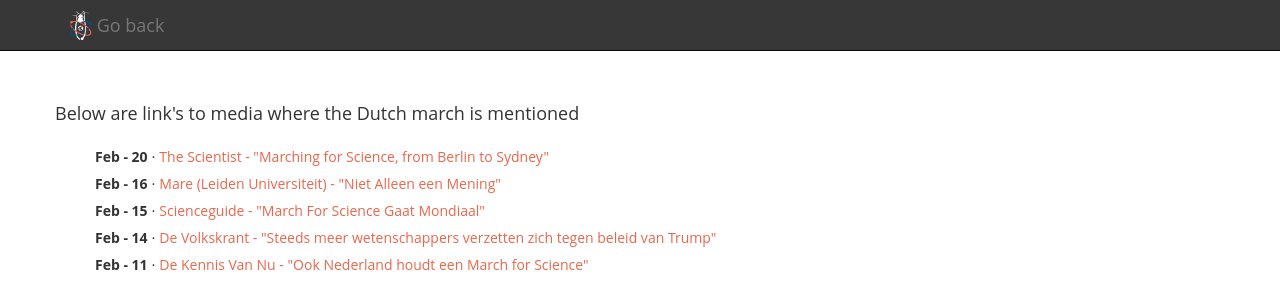
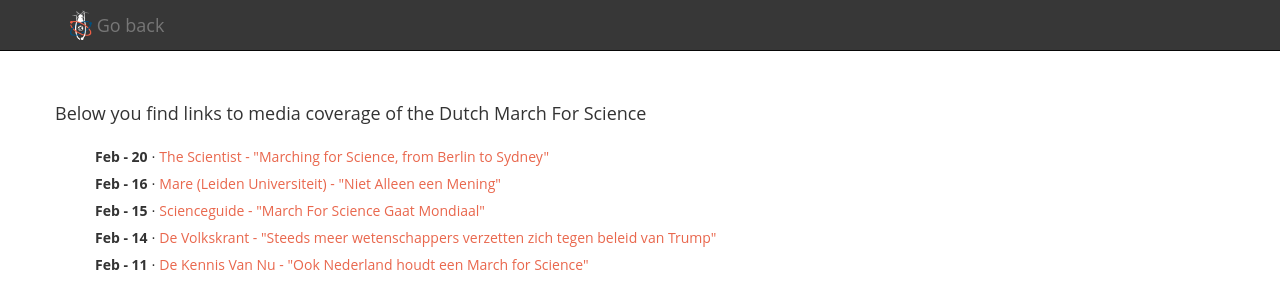
Before and after one commit to marchforsciencenl/marchforsciencenl-website, a Jekyll site: the page built from mediacoverage.html, in a window 1280 px wide. Shown: the top 296 px of the page. Built offline with Jekyll 4.4.1, drawn with Linux system fonts in a browser that asks for light colours.

Commit message:
Andere titel

```diff
--- a/_includes/mediacoverage.html
+++ b/_includes/mediacoverage.html
@@ -3,7 +3,7 @@
     <div class="intro-header">
       <div class="container">
         <div class="row">
-		<p>Below are link's to media where the Dutch march is mentioned</p>
+		<p>Below you find links to media coverage of the Dutch March For Science</p>
 		<ul>
 {% for item in site.data.mediacoverage %}
 <li class="item"><strong>{{ item.date }}</strong> &sdot; <a href="{{ item.link }}" target="_blank">{{ item.description }}</a></li>
```
